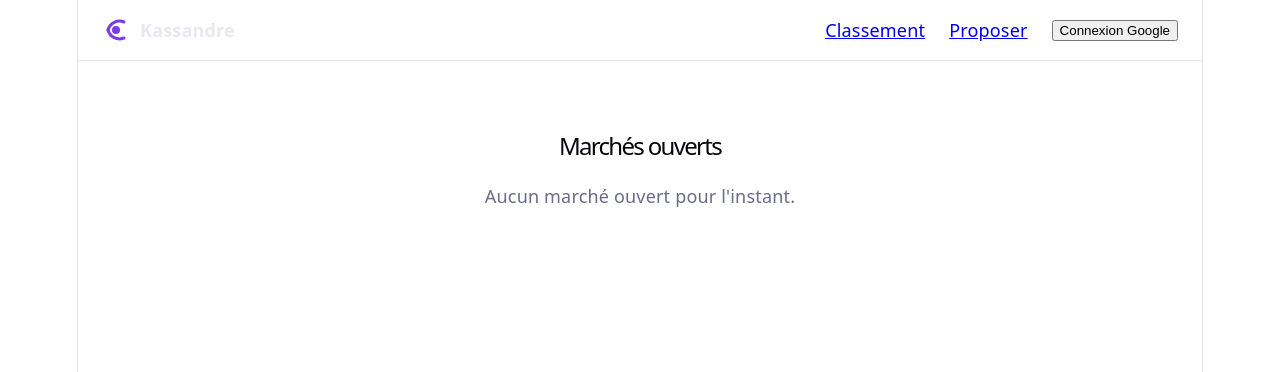
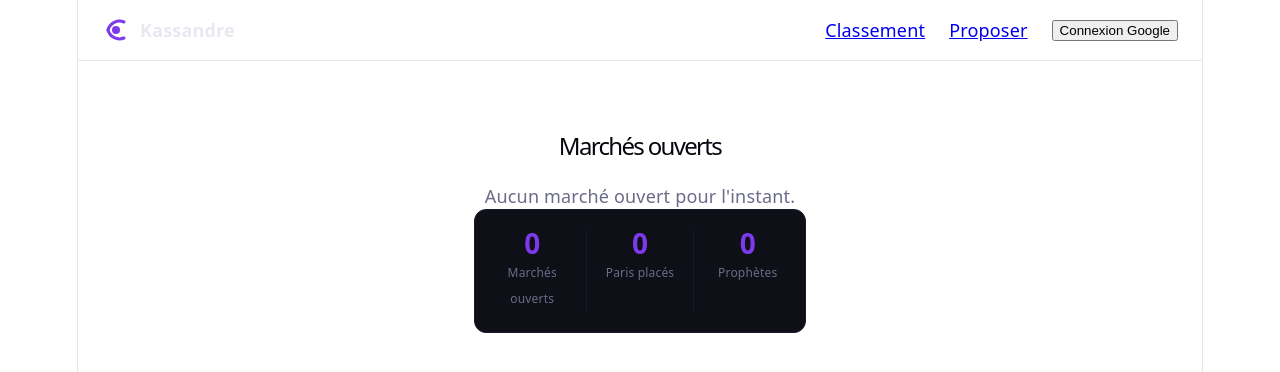
Before and after one commit to samassachris2-stack/Kassandre, a React (Vite) app: page / in a window 1280 px wide. Shown: the top 372 px of the page. Built offline with nearby package versions, Linux system fonts and the light colour scheme; no server answers; the database is empty.

Commit message:
historique cotes firestore graphe persistant

```diff
--- a/src/pages/Feed.jsx
+++ b/src/pages/Feed.jsx
@@ -5,6 +5,18 @@ import { Link } from "react-router-dom";
 
 export default function Feed() {
   const [markets, setMarkets] = useState([]);
+
+  const [stats, setStats] = useState({ totalMarkets: 0, totalBets: 0, totalUsers: 0 });
+
+useEffect(() => {
+  const unsubUsers = onSnapshot(collection(db, "users"), (snap) => {
+    setStats((prev) => ({ ...prev, totalUsers: snap.size }));
+  });
+  const unsubBets = onSnapshot(collection(db, "bets"), (snap) => {
+    setStats((prev) => ({ ...prev, totalBets: snap.size }));
+  });
+  return () => { unsubUsers(); unsubBets(); };
+}, []);
 
   useEffect(() => {
     const q = query(
@@ -21,12 +33,34 @@ export default function Feed() {
   }, []);
 
   return (
+
     <div style={{ maxWidth: "700px", margin: "40px auto", padding: "0 16px" }}>
       <h1 style={{ fontSize: "24px", marginBottom: "24px" }}>Marchés ouverts</h1>
 
       {markets.length === 0 && (
         <p style={{ color: "#6b6b8a" }}>Aucun marché ouvert pour l'instant.</p>
       )}
+
+      <div style={{
+  display: "flex", gap: "16px", marginBottom: "32px",
+  padding: "20px", background: "#0f0f17",
+  borderRadius: "12px", border: "1px solid #1a1a2e"
+}}>
+  <div style={{ flex: 1, textAlign: "center" }}>
+    <p style={{ fontSize: "28px", fontWeight: "700", color: "#7c3aed" }}>{markets.length}</p>
+    <p style={{ fontSize: "12px", color: "#6b6b8a", marginTop: "4px" }}>Marchés ouverts</p>
+  </div>
+  <div style={{ width: "1px", background: "#1a1a2e" }}/>
+  <div style={{ flex: 1, textAlign: "center" }}>
+    <p style={{ fontSize: "28px", fontWeight: "700", color: "#7c3aed" }}>{stats.totalBets}</p>
+    <p style={{ fontSize: "12px", color: "#6b6b8a", marginTop: "4px" }}>Paris placés</p>
+  </div>
+  <div style={{ width: "1px", background: "#1a1a2e" }}/>
+  <div style={{ flex: 1, textAlign: "center" }}>
+    <p style={{ fontSize: "28px", fontWeight: "700", color: "#7c3aed" }}>{stats.totalUsers}</p>
+    <p style={{ fontSize: "12px", color: "#6b6b8a", marginTop: "4px" }}>Prophètes</p>
+  </div>
+</div>
 
       {markets.map((market) => {
         const isMulti = market.type === "multi";
--- a/src/pages/Market.jsx
+++ b/src/pages/Market.jsx
@@ -1,10 +1,10 @@
 import { useEffect, useState } from "react";
 import { useParams } from "react-router-dom";
-import { doc, onSnapshot, collection, getDocs } from "firebase/firestore";
 import { db } from "../lib/firebase";
 import { useAuth } from "../context/AuthContext";
 import { placeBet, calcShares, placeBetMulti, calcSharesMulti } from "../lib/amm.js";
 import { LineChart, Line, XAxis, YAxis, Tooltip, ResponsiveContainer } from "recharts";
+import { doc, onSnapshot, collection, getDocs, query, orderBy } from "firebase/firestore";
 
 export default function Market() {
   const { id } = useParams();
@@ -24,26 +24,35 @@ export default function Market() {
       if (snap.exists()) {
         const data = { id: snap.id, ...snap.data() };
         setMarket(data);
-        if (data.type !== "multi") {
-          const total = data.poolYes + data.poolNo;
-          const pct = Math.round((data.poolNo / total) * 100);
-          setPriceHistory((prev) => [
-            ...prev.slice(-29),
-            { time: new Date().toLocaleTimeString("fr-FR", { hour: "2-digit", minute: "2-digit" }), oui: pct }
-          ]);
-        }
       }
     });
     return unsubscribe;
   }, [id]);
 
   useEffect(() => {
-  console.log("market type:", market?.type);
+    if (!market) return;
+    const q = query(
+      collection(db, "markets", id, "priceHistory"),
+      orderBy("timestamp", "asc")
+    );
+    const unsubscribe = onSnapshot(q, (snap) => {
+      const history = snap.docs.map((d) => {
+        const data = d.data();
+        const ts = data.timestamp?.toDate();
+        return {
+          time: ts ? ts.toLocaleTimeString("fr-FR", { hour: "2-digit", minute: "2-digit" }) : "",
+          oui: data.pctYes,
+        };
+      });
+      setPriceHistory(history);
+    });
+    return unsubscribe;
+  }, [market, id]);
+
+  useEffect(() => {
     if (!market || market.type !== "multi") return;
     async function loadOptions() {
-    console.log("chargement options pour", id);
       const snap = await getDocs(collection(db, "markets", id, "options"));
-    console.log("options trouvées:", snap.docs.length);
       const opts = snap.docs.map((d) => ({ id: d.id, ...d.data() }));
       setOptions(opts);
       if (opts.length > 0) setSelectedOption(opts[0].id);
```
Also changed, not shown: src/lib/amm.js. Lines whose indentation alone changed are shown as unchanged.
